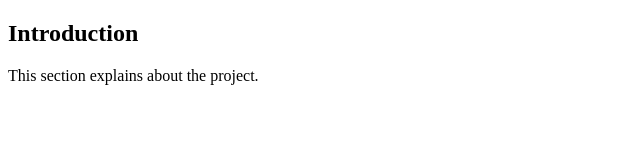
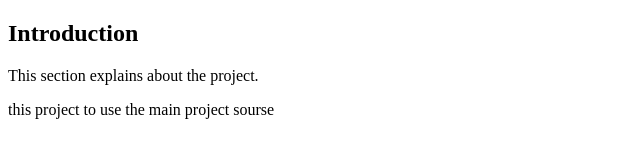
Before and after one commit to vigneshsuresh56/mainproject, a plain HTML site: page index.html in a window 1280 px wide. Shown: the whole page, without its empty margins (0-640 px from the left). Drawn offline with Linux system fonts and the light colour scheme.

Commit message:
add the modified element

```diff
--- a/index.html
+++ b/index.html
@@ -7,6 +7,7 @@
 
     <h2>Introduction</h2>
     <p>This section explains about the project.</p>
+    <p>this project to use the main project sourse </p>
 
 </body>
 </html>
```
